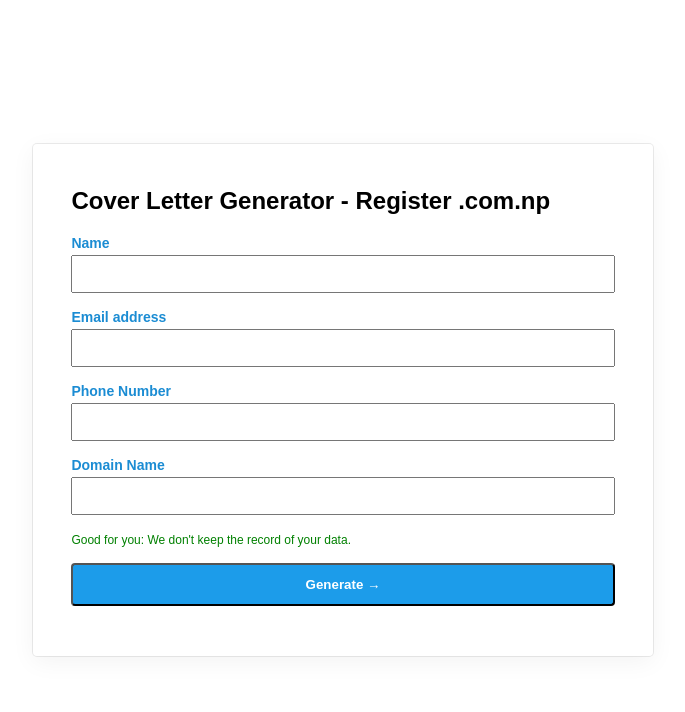
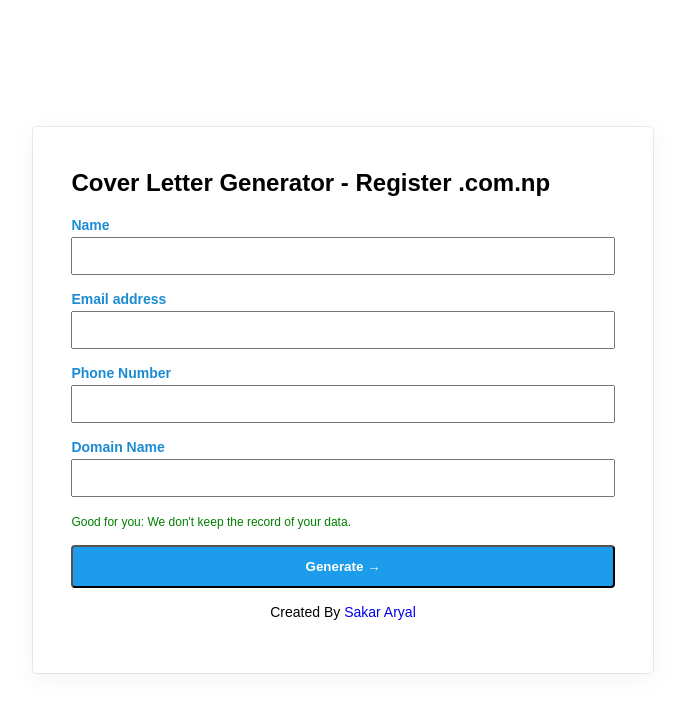
Before and after one commit to techiesakar/Cover-Letter-Generator-NP-Domain, a plain HTML site: page generator.html in a window 1280 px wide. Shown: the whole page, without its empty margins (297-982 px from the left). Drawn offline with Linux system fonts and the light colour scheme.

Commit message:
Developer Credit Added

```diff
--- a/generator.html
+++ b/generator.html
@@ -39,13 +39,13 @@
                 <!-- button for toggle   -->
                 <div class="btn-wrapper">
                     <button id="generate-form" class="btn" type="submit" onclick="toggle()">Generate →</button>
+                    <p class="developer-credit">Created By <a target="_blank" href="https://github.com/techiesakar">Sakar Aryal</a></p>
                 </div>
                 <!-- resume preview -->
             </div>
             <div id="capture" class="output">
             </div>
             <div class="btn">
-
                 <button id="download" class="download">Download Now</button>
             </div>
         </div>
--- a/style.css
+++ b/style.css
@@ -87,7 +87,14 @@ small {
     font-size: 12px;
     color: green;
 }
-
+.btn-wrapper .developer-credit{
+    text-align: center;
+    font-size: 14px;
+    margin-top: 14px;
+}
+.btn-wrapper .developer-credit a{
+    text-decoration: none;
+}
 .btn-wrapper .btn {
     width: 100%;
     padding: 12px;
```
